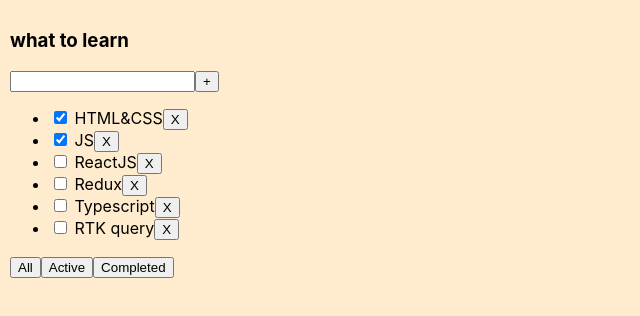
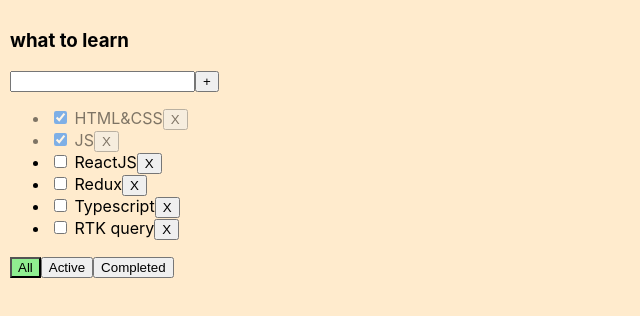
Before and after one commit to vaxich/todo_on_lesson-V2, a React (Create React App) app: page / in a window 1280 px wide. Shown: the top 316 px of the page, without its empty margins (0-640 px from the left). Built offline with nearby package versions, Linux system fonts and the light colour scheme.

Commit message:
done 4 lesson

```diff
--- a/src/App.css
+++ b/src/App.css
@@ -17,3 +17,19 @@
   height: max-content;
 
 }
+
+.error {
+  border: red 1px solid;
+}
+
+.error-message {
+  color: red;
+}
+
+.active-filter {
+  background-color: lightgreen;
+}
+
+.is-done {
+  opacity: 0.5;
+}
--- a/src/App.tsx
+++ b/src/App.tsx
@@ -2,7 +2,6 @@
 import { useState } from 'react';
 import './App.css';
 import { TodolistItem } from './TodolistItem';
-import { log } from 'node:console';
 
 
 export type TaskType = {
@@ -40,9 +39,14 @@
     setTasks(filteredTasks)
   }
 
+  const changeTaskStatus = (taskId: string, isDone: boolean) => {
+    const newState = tasks.map(task => task.id === taskId ? { ...task, isDone: isDone } : task)
+    setTasks(newState)
+  }
+
   const createTask = (newTaskTitle: string) => {
-    const newTask = {id: crypto.randomUUID() , title: newTaskTitle , isDone: false}
-    setTasks([newTask , ...tasks])
+    const newTask = { id: crypto.randomUUID(), title: newTaskTitle, isDone: false }
+    setTasks([newTask, ...tasks])
   }
   const changeFilter = (newValueFilter: FilterValueType) => {
     setFilter(newValueFilter);
@@ -52,11 +56,13 @@
   return (
     <div className="App">
       <TodolistItem
-      title="what to learn"
-      tasks={filteredTasks}
-      deleteTask={deleteTask}
-      changeFilter = {changeFilter}
-      createTask= {createTask}
+        title="what to learn"
+        tasks={filteredTasks}
+        filter={filter}
+        deleteTask={deleteTask}
+        changeFilter={changeFilter}
+        createTask={createTask}
+        changeTaskStatus={changeTaskStatus}
       />
 
 
--- a/src/Button.tsx
+++ b/src/Button.tsx
@@ -1,8 +1,9 @@
 type ButtonProps = {
   title: string
   onClick?: () => void
+   className?: string
 }
 
-export const Button = ({ title , onClick }: ButtonProps) => {
-  return <button onClick={onClick}>{title}</button>
+export const Button = ({ title , onClick , className }: ButtonProps) => {
+  return <button className={className} onClick={onClick}>{title}</button>
 }
--- a/src/TodolistItem.tsx
+++ b/src/TodolistItem.tsx
@@ -1,28 +1,39 @@
-import { ChangeEvent, useState , KeyboardEvent} from "react"
+import { ChangeEvent, useState, KeyboardEvent } from "react"
 import { FilterValueType, TaskType } from "./App"
 import { Button } from "./Button"
 
 type TodolistItemPropsType = {
     title: string
     tasks: TaskType[]
+    filter: FilterValueType
     deleteTask: (taskId: string) => void
     changeFilter: (newValueFilter: FilterValueType) => void
     createTask: (newTaskTitle: string) => void
+    changeTaskStatus: (taskId: string, isDone: boolean) => void
 }
 
 export const TodolistItem = (props: TodolistItemPropsType) => {
 
-    const { title, tasks, deleteTask, changeFilter, createTask } = props;
+    const { title, tasks, filter, deleteTask, changeFilter, createTask, changeTaskStatus } = props;
 
-    const [newTaskTitle, setNewTaskTitle] = useState('')
+    const [newTaskTitle, setNewTaskTitle] = useState('');
+
+    const [error, setError] = useState<string | null>(null);
 
     const createTaskHandler = () => {
-        createTask(newTaskTitle)
-        setNewTaskTitle('')
+        const trimmedTitle = newTaskTitle.trim()
+        if (trimmedTitle.trim() !== "") {
+            createTask(trimmedTitle)
+            setNewTaskTitle('')
+        } else {
+            setError('Title is required')
+        }
+
     }
 
     const changeTaskTitleHandler = (event: ChangeEvent<HTMLInputElement>) => {
         setNewTaskTitle(event.currentTarget.value)
+        setError(null)
     }
     const createTaskOnEnterHandler = (event: KeyboardEvent<HTMLInputElement>) => {
         if (event.key === "Enter") {
@@ -35,6 +46,7 @@
             <h3>{title}</h3>
             <div>
                 <input
+                    className={error ? 'error' : ''}
                     value={newTaskTitle}
                     onChange={changeTaskTitleHandler}
                     onKeyDown={createTaskOnEnterHandler}
@@ -43,6 +55,7 @@
                     title={"+"}
                     onClick={createTaskHandler} />
             </div>
+             {error && <div className={'error-message'}>{error}</div>}
             {tasks.length === 0 ?
                 (<p>тасок нет</p>)
                 :
@@ -54,9 +67,14 @@
                                 deleteTask(task.id)
                             }
 
+                            const changeTaskStatusHandler = (event: ChangeEvent<HTMLInputElement>) => {
+                                const newStatusValue = event.currentTarget.checked;
+                                changeTaskStatus(task.id, newStatusValue)
+                            }
+
                             return (
-                                <li key={task.id}>
-                                    <input type="checkbox" checked={task.isDone} /> <span>{task.title}</span>
+                                <li key={task.id} className={task.isDone ? 'is-done' : ''}>
+                                    <input type="checkbox" checked={task.isDone} onChange={changeTaskStatusHandler} /> <span>{task.title}</span>
                                     <Button title="X" onClick={deleteTaskHandler} />
                                 </li>
                             )
@@ -66,9 +84,9 @@
                 )}
 
             <div>
-                <Button title={"All"} onClick={() => changeFilter("All")} />
-                <Button title={"Active"} onClick={() => changeFilter("Active")} />
-                <Button title={"Completed"} onClick={() => changeFilter("Completed")} />
+                <Button className={filter === 'All' ? 'active-filter' : ''} title={"All"} onClick={() => changeFilter("All")} />
+                <Button className={filter === 'Active' ? 'active-filter' : ''} title={"Active"} onClick={() => changeFilter("Active")} />
+                <Button className={filter === 'Completed' ? 'active-filter' : ''} title={"Completed"} onClick={() => changeFilter("Completed")} />
 
             </div>
 
```
